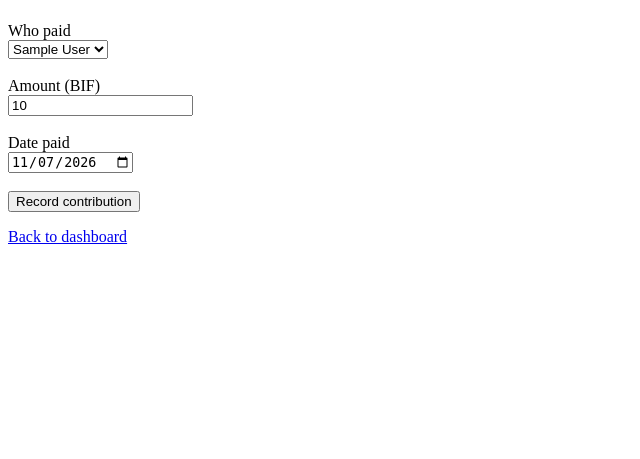
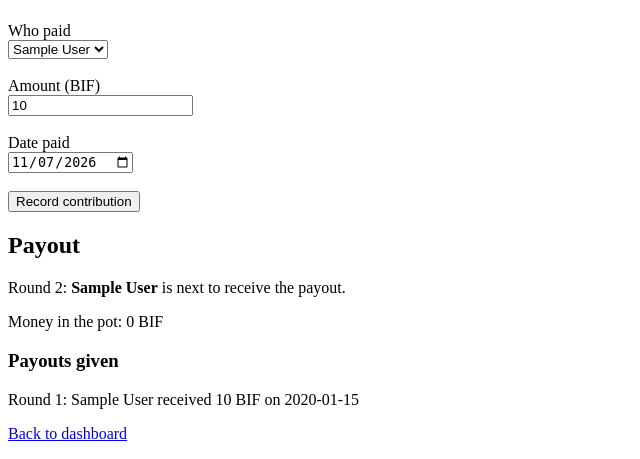
Before and after one commit to EmnaBarezi/nextpay, a Flask app: page /groups/1 in a window 1280 px wide. Shown: the part 494-953 px from the top of the page, without its empty margins (0-640 px from the left). Before the commit the page ends 738 px from the top, so only its background shows below. Run offline with Flask 3, Linux system fonts and the light colour scheme; the visitor is signed in with stand-in values (Sample User, id 1); tables that the repository leaves empty hold one stand-in row (values such as "Sample post").

Commit message:
Add payout turn from join order and record payout

```diff
--- a/app.py
+++ b/app.py
@@ -1,5 +1,5 @@
 # NextPay - app for tontine groups in Burundi
-# Step 26: the admin can now record contributions
+# Step 27: the app now works out whose turn it is to get the payout
 
 import os
 import secrets
@@ -57,7 +57,7 @@ def init_db():
         )
     """)
 
-    # new: the memberships table, from the Membership class in my class diagram
+    # the memberships table, from the Membership class in my class diagram
     # one row = one member inside one group, so the same member can be in many groups
     # the PRIMARY KEY on (group_id, user_id) stops me from adding the same person twice
     conn.execute("""
@@ -73,7 +73,7 @@ def init_db():
         )
     """)
 
-    # new: the contributions table, from the Contribution class in my class diagram
+    # the contributions table, from the Contribution class in my class diagram
     # one row = one payment made by one member of one group
     # status starts as Recorded, later it will change to Confirmed or Flagged
     conn.execute("""
@@ -87,8 +87,62 @@ def init_db():
             FOREIGN KEY (group_id, user_id) REFERENCES memberships (group_id, user_id)
         )
     """)
+
+    # new: the payouts table, from the Payout class in my class diagram
+    # one row = the money one member received in one round
+    conn.execute("""
+        CREATE TABLE IF NOT EXISTS payouts (
+            payout_id INTEGER PRIMARY KEY AUTOINCREMENT,
+            group_id INTEGER NOT NULL,
+            user_id INTEGER NOT NULL,
+            round_number INTEGER NOT NULL,
+            amount REAL NOT NULL,
+            payout_date TEXT NOT NULL,
+            FOREIGN KEY (group_id) REFERENCES tontine_groups (group_id),
+            FOREIGN KEY (user_id) REFERENCES users (user_id)
+        )
+    """)
     conn.commit()
     conn.close()
+
+
+# new: this works out the payout turn for a group
+# the order is the join order: member 1 gets round 1, member 2 gets round 2, and so on
+# when everybody has received once, it starts again from member 1 (a new cycle)
+def next_turn(conn, group_id):
+    members = conn.execute(
+        """
+        SELECT u.user_id, u.full_name
+        FROM memberships m
+        JOIN users u ON u.user_id = m.user_id
+        WHERE m.group_id = ?
+        ORDER BY m.join_order
+        """,
+        (group_id,),
+    ).fetchall()
+
+    # how many payouts were already given, and how much money was paid out
+    done, paid_out = conn.execute(
+        "SELECT COUNT(*), COALESCE(SUM(amount), 0) FROM payouts WHERE group_id = ?",
+        (group_id,),
+    ).fetchone()
+
+    # all the money members paid into the group
+    total_in = conn.execute(
+        "SELECT COALESCE(SUM(amount), 0) FROM contributions WHERE group_id = ?",
+        (group_id,),
+    ).fetchone()[0]
+
+    # the round number is the number of payouts done plus one
+    round_number = done + 1
+
+    # % gives the remainder, so after the last member it goes back to the first one
+    next_member = None
+    if len(members) > 0:
+        next_member = members[done % len(members)]
+
+    # the pot is the money in the group that was not paid out yet
+    return round_number, next_member, total_in - paid_out
 
 
 # this is my test page, I will remove it later
@@ -181,7 +235,7 @@ def dashboard():
     if session["role"] == "admin":
         page += " <a href='/groups/new'>Create a group</a>"
 
-    # new: I show the groups the user runs (as admin) or belongs to (as member)
+    # I show the groups the user runs (as admin) or belongs to (as member)
     # a member can be in many groups, so this list can have more than one group
     conn = sqlite3.connect(DB_NAME)
     groups = conn.execute(
@@ -265,7 +319,7 @@ def create_group():
     return redirect("/dashboard")
 
 
-# new: this shows the page of one group with its members
+# this shows the page of one group with its members
 @app.get("/groups/<int:group_id>")
 def group_page(group_id):
     if "user_id" not in session:
@@ -294,7 +348,7 @@ def group_page(group_id):
         conn.close()
         return "You cannot open this group."
 
-    # I get the members in the order they joined, this order will be used for the payouts later
+    # I get the members in the order they joined, this order will be used for the payouts
     members = conn.execute(
         """
         SELECT m.join_order, u.full_name, u.email, u.user_id
@@ -306,7 +360,7 @@ def group_page(group_id):
         (group_id,),
     ).fetchall()
 
-    # new: I get the contributions of this group, the newest first
+    # I get the contributions of this group, the newest first
     contributions = conn.execute(
         """
         SELECT c.payment_date, u.full_name, c.amount, c.status
@@ -314,6 +368,19 @@ def group_page(group_id):
         JOIN users u ON u.user_id = c.user_id
         WHERE c.group_id = ?
         ORDER BY c.payment_date DESC, c.contribution_id DESC
+        """,
+        (group_id,),
+    ).fetchall()
+
+    # new: whose turn it is, and the payouts that were already given
+    round_number, next_member, pot = next_turn(conn, group_id)
+    payouts = conn.execute(
+        """
+        SELECT p.round_number, u.full_name, p.amount, p.payout_date
+        FROM payouts p
+        JOIN users u ON u.user_id = p.user_id
+        WHERE p.group_id = ?
+        ORDER BY p.round_number DESC
         """,
         (group_id,),
     ).fetchall()
@@ -325,12 +392,16 @@ def group_page(group_id):
         group=group,
         members=members,
         contributions=contributions,
+        round_number=round_number,
+        next_member=next_member,
+        pot=pot,
+        payouts=payouts,
         is_admin=is_admin,
         today=date.today().isoformat(),
     )
 
 
-# new: this runs when the admin clicks "Add member"
+# this runs when the admin clicks "Add member"
 @app.post("/groups/<int:group_id>/members")
 def add_member(group_id):
     if "user_id" not in session:
@@ -382,7 +453,7 @@ def add_member(group_id):
     return redirect("/groups/" + str(group_id))
 
 
-# new: this runs when the admin clicks "Remove" next to a member
+# this runs when the admin clicks "Remove" next to a member
 @app.post("/groups/<int:group_id>/members/<int:user_id>/remove")
 def remove_member(group_id, user_id):
     if "user_id" not in session:
@@ -411,7 +482,7 @@ def remove_member(group_id, user_id):
     return redirect("/groups/" + str(group_id))
 
 
-# new: this runs when the admin clicks "Record contribution"
+# this runs when the admin clicks "Record contribution"
 @app.post("/groups/<int:group_id>/contributions")
 def record_contribution(group_id):
     if "user_id" not in session:
@@ -463,6 +534,43 @@ def record_contribution(group_id):
     return redirect("/groups/" + str(group_id))
 
 
+# new: this runs when the admin clicks "Record payout"
+@app.post("/groups/<int:group_id>/payouts")
+def record_payout(group_id):
+    if "user_id" not in session:
+        return redirect("/login")
+
+    conn = sqlite3.connect(DB_NAME)
+
+    # business rule: only the admin of THIS group can record a payout
+    group = conn.execute(
+        "SELECT 1 FROM tontine_groups WHERE group_id = ? AND admin_id = ?",
+        (group_id, session["user_id"]),
+    ).fetchone()
+    if group is None:
+        conn.close()
+        return "Only the admin of this group can record a payout."
+
+    # the app decides who gets the payout, the admin cannot choose (business rule)
+    round_number, next_member, pot = next_turn(conn, group_id)
+    if next_member is None:
+        conn.close()
+        return "Add members to the group first."
+    if pot <= 0:
+        conn.close()
+        return "There is no money in the pot yet. Record contributions first."
+
+    # the person who is next receives the whole pot
+    conn.execute(
+        "INSERT INTO payouts (group_id, user_id, round_number, amount, payout_date) VALUES (?, ?, ?, ?, ?)",
+        (group_id, next_member[0], round_number, pot, date.today().isoformat()),
+    )
+    conn.commit()
+    conn.close()
+
+    return redirect("/groups/" + str(group_id))
+
+
 # logout clears the session, so the app forgets the user
 @app.get("/logout")
 def logout():
--- a/templates/group.html
+++ b/templates/group.html
@@ -36,7 +36,7 @@
         </form>
     {% endif %}
 
-    <!-- new: the history of contributions, every member of the group can see it -->
+    <!-- the history of contributions, every member of the group can see it -->
     <h2>Contributions</h2>
     {% if contributions|length == 0 %}
         <p>No contributions recorded yet.</p>
@@ -45,7 +45,7 @@
         <p>{{ c[0] }}: {{ c[1] }} paid {{ c[2] }} BIF ({{ c[3] }})</p>
     {% endfor %}
 
-    <!-- new: only the admin can record a contribution -->
+    <!-- only the admin can record a contribution -->
     {% if is_admin and members|length > 0 %}
         <h2>Record a contribution</h2>
         <form method="post" action="/groups/{{ group[0] }}/contributions">
@@ -66,6 +66,29 @@
         </form>
     {% endif %}
 
+    <!-- new: whose turn it is to receive the payout, the app works it out from the join order -->
+    <h2>Payout</h2>
+    {% if next_member %}
+        <p>Round {{ round_number }}: <strong>{{ next_member[1] }}</strong> is next to receive the payout.</p>
+        <p>Money in the pot: {{ "%.0f"|format(pot) }} BIF</p>
+        <!-- only the admin can record the payout, and the app chooses who gets it -->
+        {% if is_admin and pot > 0 %}
+            <form method="post" action="/groups/{{ group[0] }}/payouts" onsubmit="return confirm('Record this payout?')">
+                <button type="submit">Record payout</button>
+            </form>
+        {% endif %}
+    {% else %}
+        <p>Add members to see who is next.</p>
+    {% endif %}
+
+    <h3>Payouts given</h3>
+    {% if payouts|length == 0 %}
+        <p>No payouts yet.</p>
+    {% endif %}
+    {% for p in payouts %}
+        <p>Round {{ p[0] }}: {{ p[1] }} received {{ "%.0f"|format(p[2]) }} BIF on {{ p[3] }}</p>
+    {% endfor %}
+
     <p><a href="/dashboard">Back to dashboard</a></p>
 </body>
 </html>
```
